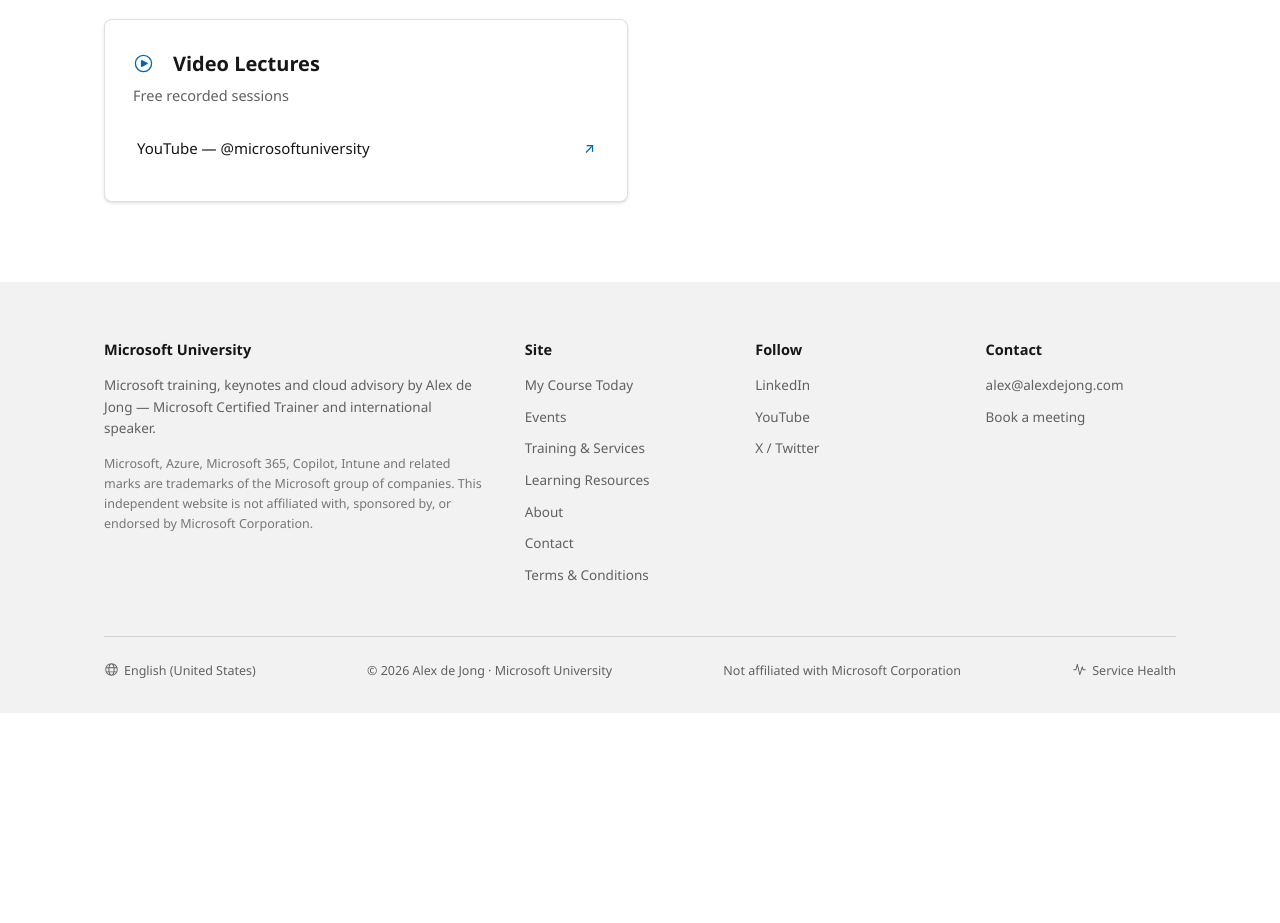
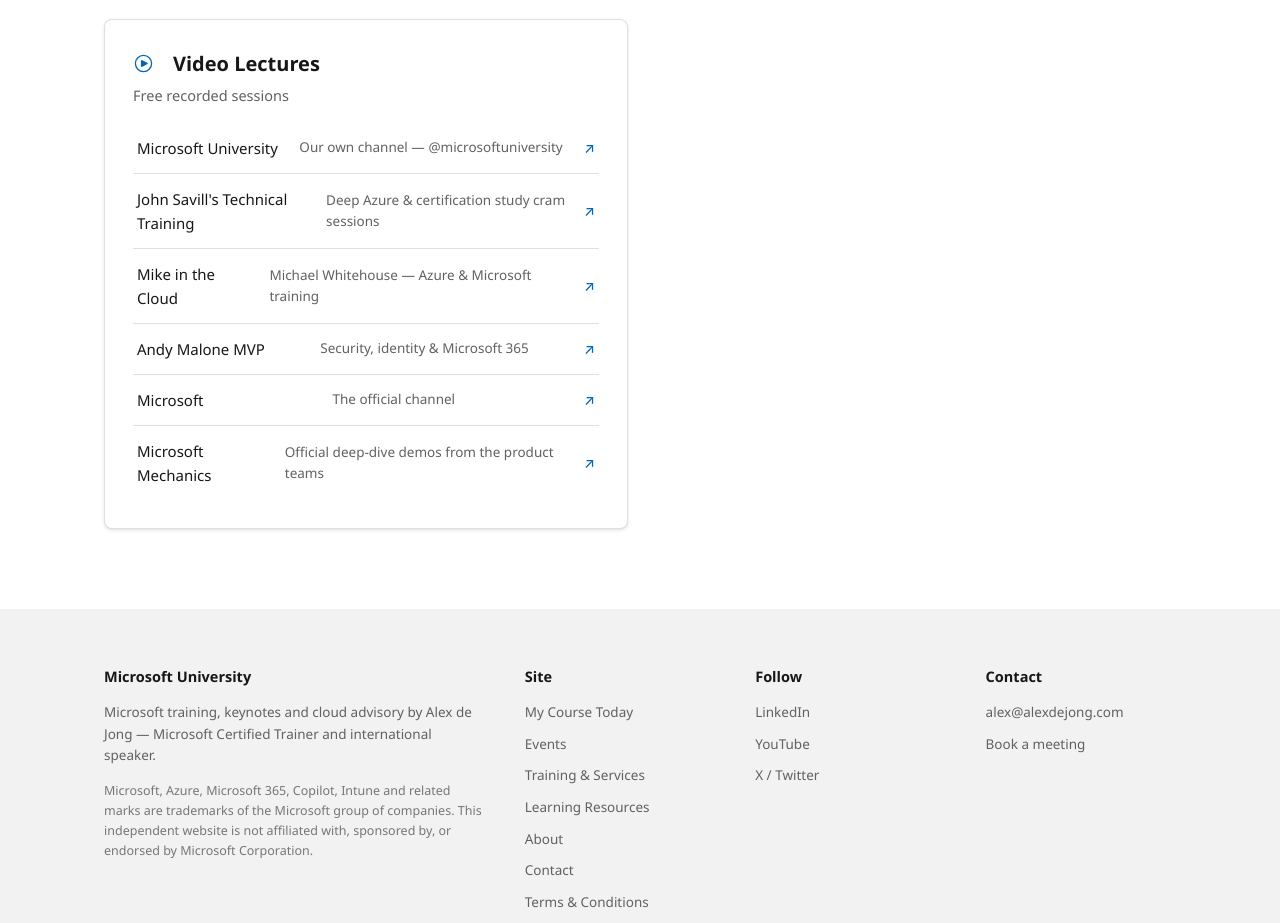
Before and after one commit to alexdejongcom/msftuniversity, a plain HTML site: page resources.html in a window 1280 px wide. Shown: the part 2360-3283 px from the top of the page. Before the commit the page ends 3073 px from the top, so only its background shows below. Drawn offline with Linux system fonts and the light colour scheme; no server answers.

Commit message:
Add recommended YouTube channels to Video Lectures

```diff
--- a/resources.html
+++ b/resources.html
@@ -158,7 +158,12 @@
         <h3><svg aria-hidden="true" class="fi-h3" viewBox="0 0 24 24"><path d="M10.86 8.15A1.25 1.25 0 0 0 9 9.25v5.5c0 .95 1.02 1.56 1.86 1.1l5.75-3.2a.75.75 0 0 0 0-1.3zM12 2a10 10 0 1 0 0 20 10 10 0 0 0 0-20M3.5 12a8.5 8.5 0 1 1 17 0 8.5 8.5 0 0 1-17 0"/></svg>Video Lectures</h3>
         <p class="sub">Free recorded sessions</p>
         <ul class="resource-list">
-          <li><a href="https://www.youtube.com/@microsoftuniversity" target="_blank" rel="noopener">YouTube — @microsoftuniversity</a></li>
+          <li><a href="https://www.youtube.com/@microsoftuniversity" target="_blank" rel="noopener">Microsoft University <span class="desc">Our own channel — @microsoftuniversity</span></a></li>
+          <li><a href="https://www.youtube.com/@NTFAQGuy" target="_blank" rel="noopener">John Savill's Technical Training <span class="desc">Deep Azure &amp; certification study cram sessions</span></a></li>
+          <li><a href="https://www.youtube.com/@mwcloud" target="_blank" rel="noopener">Mike in the Cloud <span class="desc">Michael Whitehouse — Azure &amp; Microsoft training</span></a></li>
+          <li><a href="https://www.youtube.com/@AndyMalone" target="_blank" rel="noopener">Andy Malone MVP <span class="desc">Security, identity &amp; Microsoft 365</span></a></li>
+          <li><a href="https://www.youtube.com/@Microsoft" target="_blank" rel="noopener">Microsoft <span class="desc">The official channel</span></a></li>
+          <li><a href="https://www.youtube.com/@MSFTMechanics" target="_blank" rel="noopener">Microsoft Mechanics <span class="desc">Official deep-dive demos from the product teams</span></a></li>
         </ul>
       </div>
 
```
